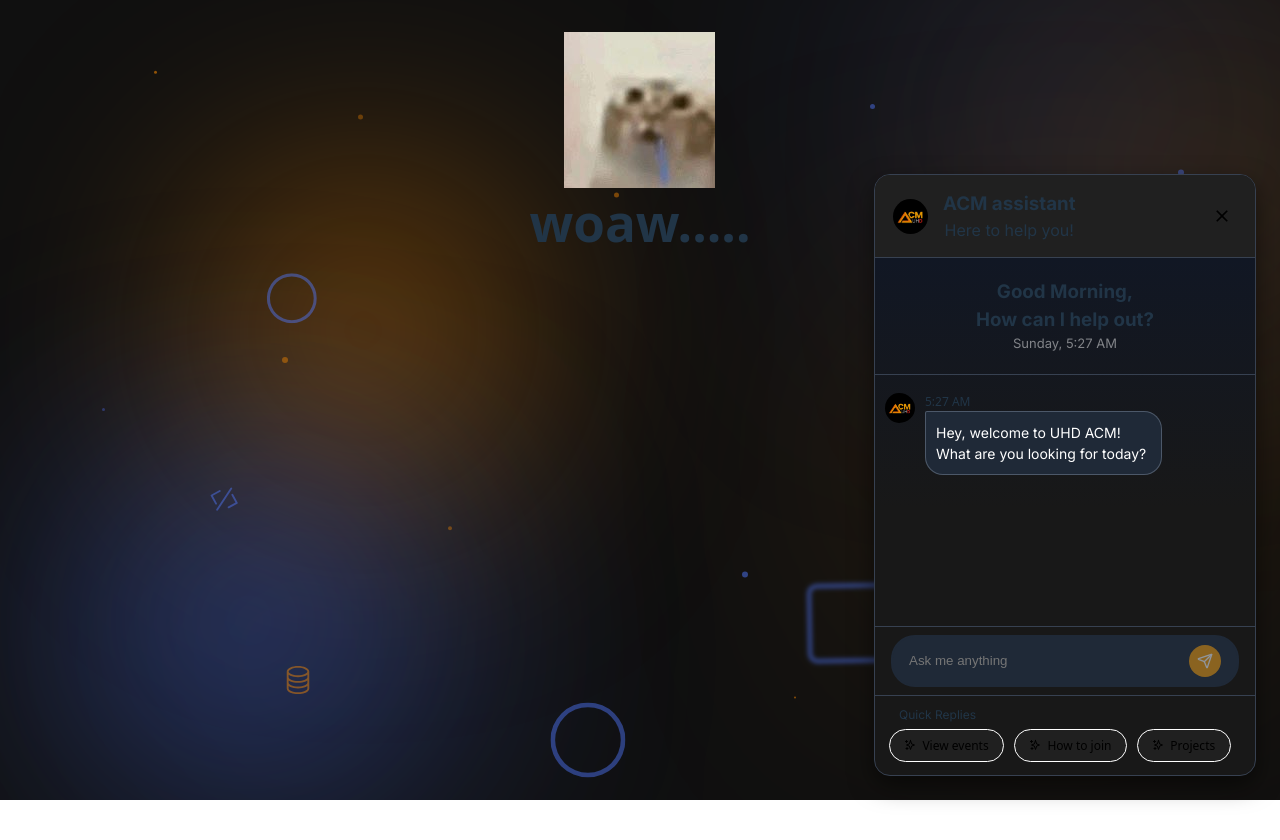
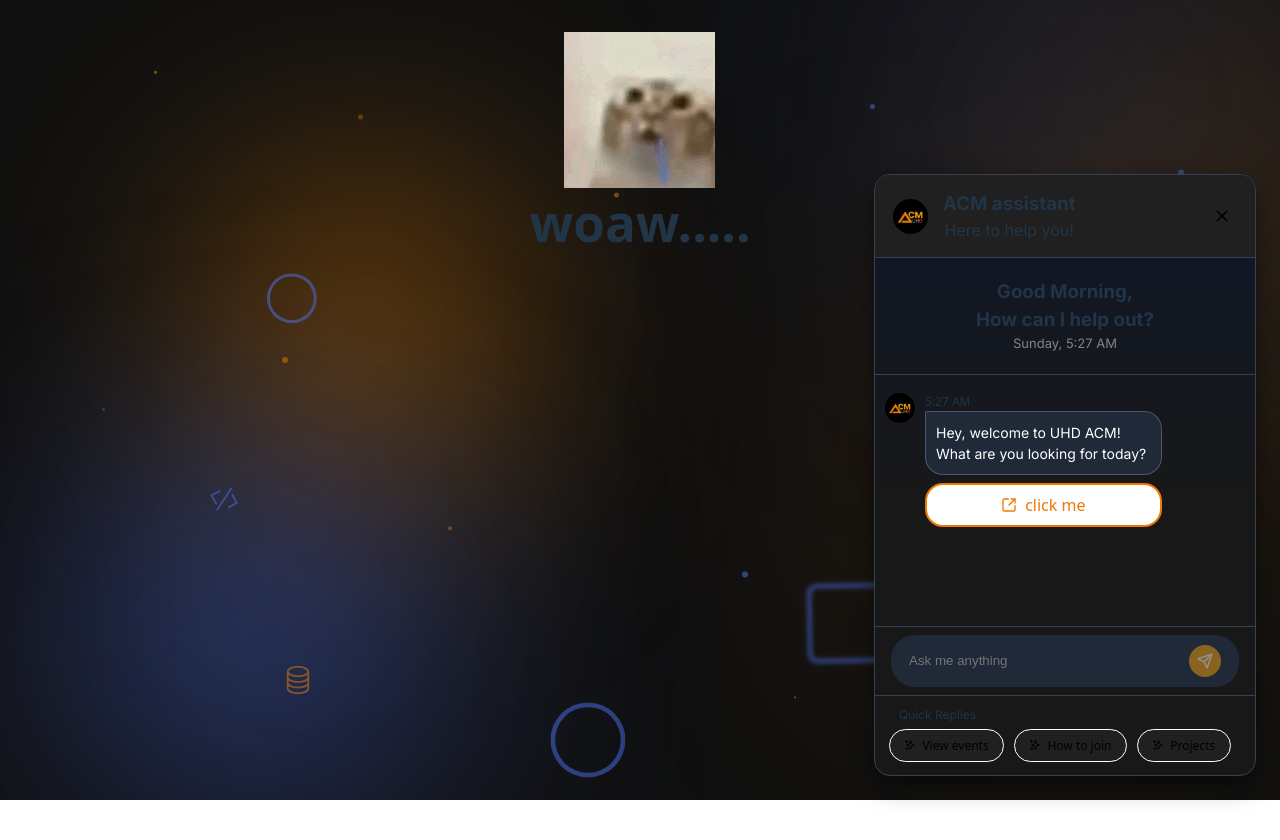
Before and after one commit to ivonneflores45/practice-react-TS, a React (Vite) app: page / in a window 1280 px wide. Both pictures are taken after a click on the button 1225 px from the left and 745 px from the top of the page. Shown: the top 840 px of the page. Built offline with nearby package versions, Linux system fonts and the light colour scheme.

Commit message:
relavent actions button added

```diff
--- a/src/chatbot frontend/chatbot-frontend.tsx
+++ b/src/chatbot frontend/chatbot-frontend.tsx
@@ -3,15 +3,19 @@ import styles from "./chatbot.module.css"
 
 import { HiOutlineSparkles,  } from "react-icons/hi";
 import { MdOutlineClose } from "react-icons/md";
-import { LuSend } from "react-icons/lu";
+import { LuSend, LuSquareArrowOutUpRight } from "react-icons/lu";
 
 
 // temporary, seeing how to format msgs (CSS) + scrolling to bottom
-// interface Message{
-//     sender: 'user' | 'bot';
-//     message:string;
-//     timestamp: Date;
-// }
+interface Message{
+    sender: 'user' | 'bot';
+    message:string;
+    timestamp: Date;
+    relavent_actions?: {
+        label: string;
+        href:string;
+    }[];
+}
 
 
 export default function Chat(){
@@ -19,10 +23,17 @@ export default function Chat(){
     const [isOpenWebChat, setOpenWebChat] = useState(false);
     const [isClosing, setIsClosing] = useState(false);
 
-    const [messages, setMessages] = useState([{
+    const [messages, setMessages] = useState<Message[]>([{
         sender: 'bot',
         message: 'Hey, welcome to UHD ACM! What are you looking for today?',
         timestamp: new Date(),
+        // just to show & style since im retrieving nothing
+        relavent_actions:[
+            {
+                label:"click me",
+                href:"https://www.youtube.com/watch?v=dQw4w9WgXcQ"
+            }
+        ]
     }
     ])
 
@@ -70,6 +81,7 @@ export default function Chat(){
                 sender: 'bot',
                 message: data.response,
                 timestamp: new Date(),
+                relavent_actions: data.relavation_actions,
             }]);
         } catch (error){
             // setMessages(prev =>[...prev,{
@@ -219,6 +231,24 @@ export default function Chat(){
                                     <div className={`${styles.messageBubble} ${msg.sender === 'bot' ? styles.messagesBot : styles.messagesUser}`}>
                                         <p>{msg.message}</p>
                                     </div>
+
+
+                                    {msg.relavent_actions && (
+                                        <div className={styles.relevantActions}>
+                                            {msg.relavent_actions.map((action,index) =>(
+                                                <a
+                                                    className={styles.actionsBubble}
+                                                    key={index}
+                                                    href={action.href}
+                                                    target="_blank"
+                                                >
+                                                    <LuSquareArrowOutUpRight size={16}/> {action.label}
+                                                </a>
+                                            ))}
+
+                                        </div>
+                                    )}
+
                                 </div>
                             </div>
                         ))}
--- a/src/chatbot frontend/chatbot.module.css
+++ b/src/chatbot frontend/chatbot.module.css
@@ -219,11 +219,45 @@ h2, h3, p{
     justify-content: flex-end;
 }
 
+.relevantActions{
+    margin-top: 8px;
+    display: flex;
+    width:100%;
+
+    flex-direction: column;
+}
+
+
+.actionsBubble{
+    background-color: #fff;
+    border: 2px solid #f07800;
+    border-radius: 18px;
+    color: #f07800;
+    padding:12px 14px;
+    width:100%;
+    box-sizing: border-box;
+    justify-content: center;
+    text-align: center;
+    font-size: 16px;
+    gap: 8px;
+    display: flex;
+    line-height: 1;
+    transition: all 0.2s ease-in-out;
+}
+
+.actionsBubble:hover{
+    background-color: #f07800;
+    color:#fff;
+    transform: scale(1.05);
+}
+
 /* loading bubble */
 .loadingBubble{
     background-color: #1f2937;
     padding:14px;
     border-radius: 2px 18px 18px 18px;
+    border: 1px solid #6b788a9a;
+    text-align: center;
 }
 
 .loadingDots{
```
